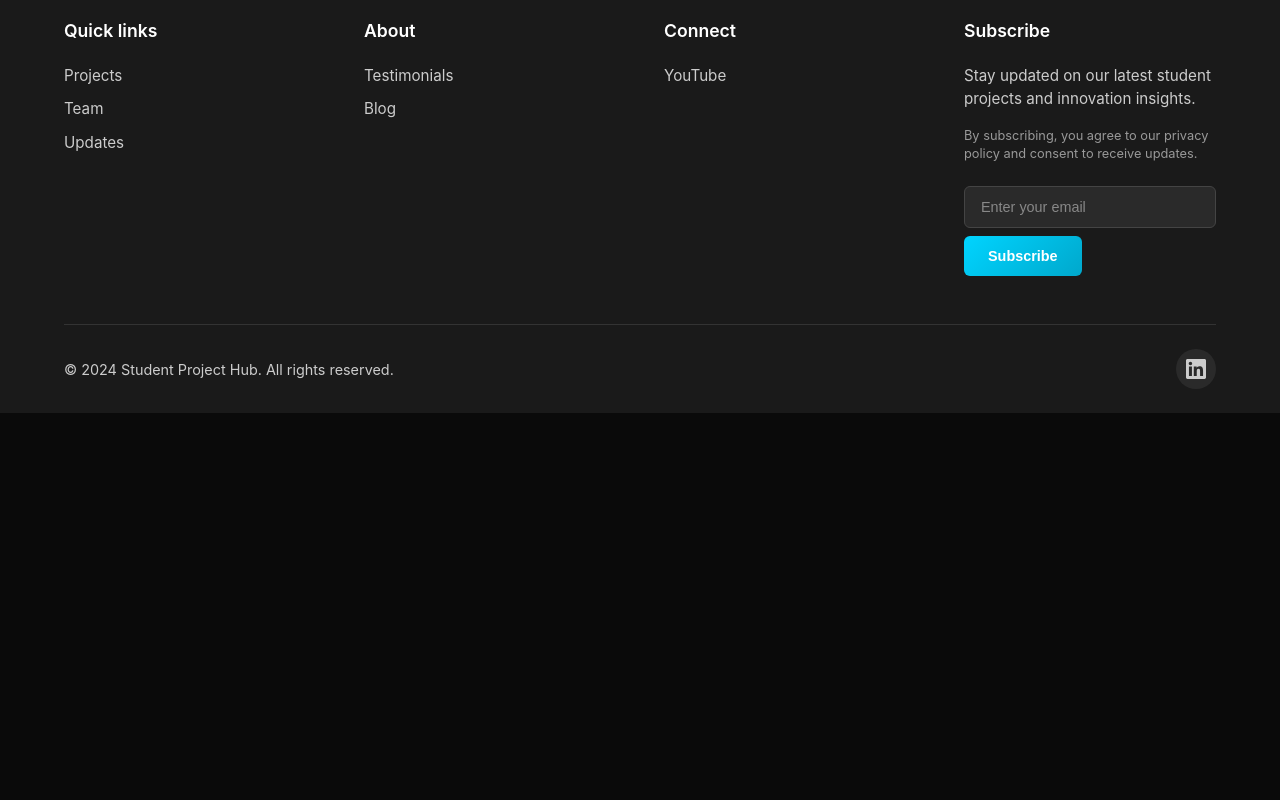
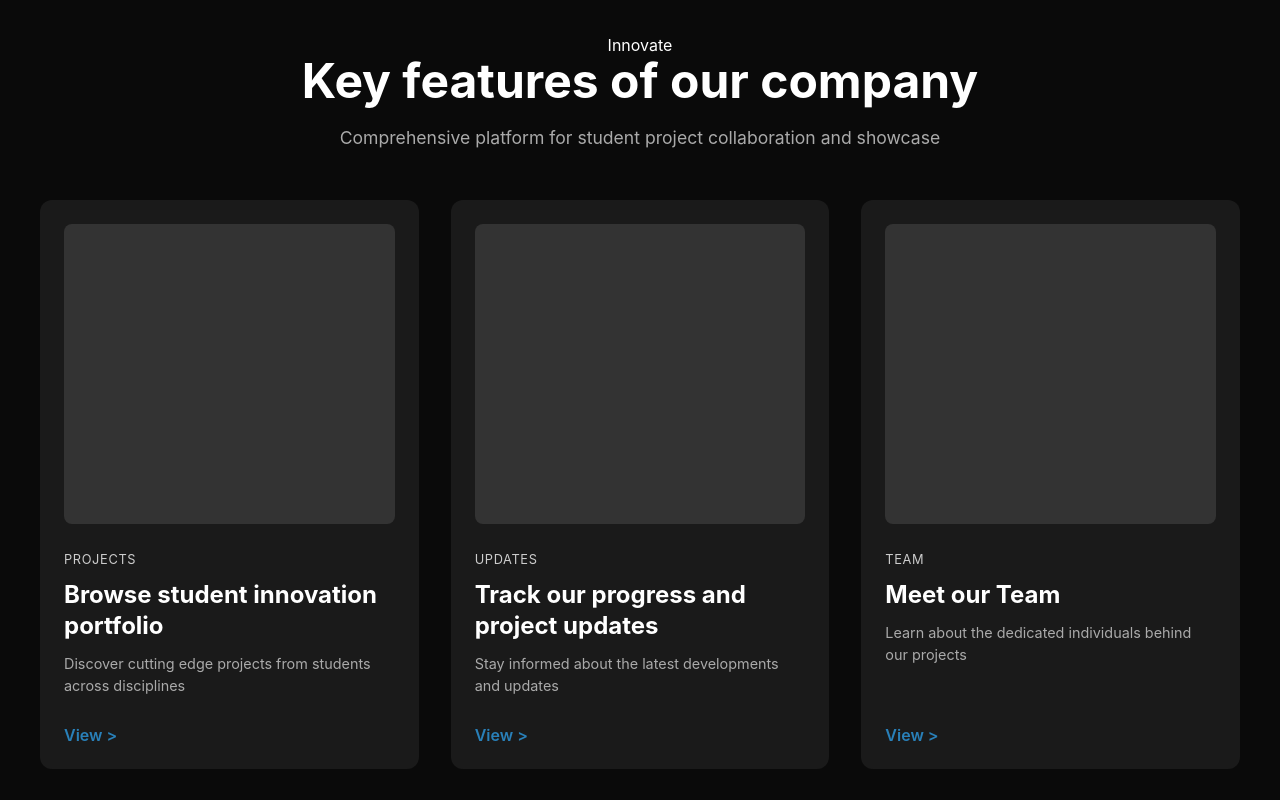
Before and after one commit to chdrPE/Hermes, a Next.js app: page / in a window 1280 px wide. Shown: the part 660-1460 px from the top of the page. Before the commit the page ends 1073 px from the top, so only its background shows below. Built offline with nearby package versions, Linux system fonts and the light colour scheme.

Commit message:
added project features area on index

```diff
--- a/components/FeaturesList.jsx
+++ /dev/null
@@ -1 +0,0 @@
-// FeaturesList component placeholder (Reusable for Home + Projects)
--- /dev/null
+++ b/components/FeaturesSection.jsx
@@ -0,0 +1,44 @@
+// FeaturesList component placeholder (Reusable for Home + Projects)
+import styles from './FeaturesSection.module.css'
+export default function FeaturesSection() {
+    return (
+        <section className={styles.featuresSection}>
+            <div className={styles.headingContainer}>
+                <p className={styles.sectionTitle}>Innovate</p>
+                <h2 className= {styles.title}>Key features of our company</h2>
+                <p className={styles.description}>Comprehensive platform for student project collaboration and showcase</p>
+            </div>
+            <div className={styles.cardsGrid}>
+                <div className={styles.featureCard}>
+                    <div className={styles.ImageContainer}>
+
+                    </div>
+                    <p className={styles.cardCategory}>Projects</p>
+                    <h2 className={styles.cardTitle}>Browse student innovation portfolio</h2>
+                    <p className={styles.cardDescription}>Discover cutting edge projects from students across disciplines</p>
+                    <a href="/projects" className={styles.cardLink}>View {'>'}</a>
+                </div>
+                <div className={styles.featureCard}>
+                    <div className={styles.ImageContainer}>
+
+                    </div>
+                    <p className={styles.cardCategory}>Updates</p>
+                    <h2 className={styles.cardTitle}>Track our progress and project updates</h2>
+                    <p className={styles.cardDescription}>Stay informed about the latest developments and updates</p>
+                    <a href="/projects" className={styles.cardLink}>View {'>'}</a>
+
+                </div>
+                <div className={styles.featureCard}>
+                    <div className={styles.ImageContainer}>
+
+                    </div>
+                    <p className={styles.cardCategory}>Team</p>
+                    <h2 className={styles.cardTitle}>Meet our Team</h2>
+                    <p className={styles.cardDescription}>Learn about the dedicated individuals behind our projects</p>
+                    <a href="/team" className={styles.cardLink}>View {'>'}</a>
+
+                </div>
+            </div>
+        </section>
+    )
+}
--- /dev/null
+++ b/components/FeaturesSection.module.css
@@ -0,0 +1,88 @@
+.featuresSection{
+    background: #0a0a0a;
+    padding: 4rem 0;
+    color: white;
+}
+.headingContainer{
+    text-align: center;
+    max-width: 800px;
+    margin: 0 auto 3rem auto;
+    padding: 0 1.5 rem;
+}
+.subtitle{
+    font-size: 0.9rem;
+    color: #ccc;
+    margin: 0.5rem;
+}
+.title{
+    font-size: 3rem;
+    font-weight: 700;
+    color:white;
+    margin-bottom: 1rem;
+    line-height: 1.1;
+}
+.description{
+    font-size: 1.1rem;
+    color: #aaa;
+    line-height: 1.6;
+}
+.cardsGrid{
+    max-width: 1200px;
+    margin: 0 auto;
+    padding: 0 1.5 rem;
+    display: grid;
+    grid-template-columns: repeat(3, 1fr);
+    gap: 2rem;
+}
+.featureCard{
+    background: #1a1a1a;
+    border-radius: 12px;
+    padding: 1.5rem;
+    display: flex;
+    flex-direction: column;
+    gap: 0.75rem;
+    transition: transform 0.3s ease, box-shadow 0.3s ease;
+}
+.featureCard:hover{
+    transform: translateY(-5px);
+    box-shadow: 0 10px 20px rgba(0, 0, 0, 0.3);
+}
+.ImageContainer{
+    background: #333;
+    border-radius: 8px;
+    height: 300px;
+    display: flex;
+    align-items: center;
+    justify-content: center;
+    margin-bottom: 1rem;
+}
+.cardCategory{
+    font-size: 0.8rem;
+    color: #ccc;
+    text-transform: uppercase;
+    letter-spacing: 0.05em;
+}
+.cardTitle{
+    font-size: 1.5rem;
+    font-weight: 700;
+    color: white;
+    line-height: 1.3;
+}
+.cardDescription{
+    font-size: 0.9rem;
+    color: #aaa;
+    line-height: 1.5;
+    flex-grow: 1;
+}
+.cardLink{
+    color: #2980b9;
+    font-weight: 600;
+    display: inline-flex;
+    align-items: center;
+    gap: 0.25rem;
+    margin-top: 1rem;
+    transition: color 0.3s ease;
+}
+.cardLink:hover{
+    color: #1b373d;
+}
--- a/pages/index.jsx
+++ b/pages/index.jsx
@@ -2,6 +2,7 @@ import Head from 'next/head'
 import Navbar from '../components/Navbar'
 import HeroSection from '../components/HeroSection'
 import Footer from '../components/Footer'
+import FeaturesSection from '../components/FeaturesSection'
 
 export default function Home() {
   return (
@@ -18,7 +19,9 @@ export default function Home() {
         <main className="flex-1">
           <HeroSection />
         </main>
-
+        <main className="flex-1">
+          <FeaturesSection />
+        </main>
         <Footer />
       </div>
     </>
```
